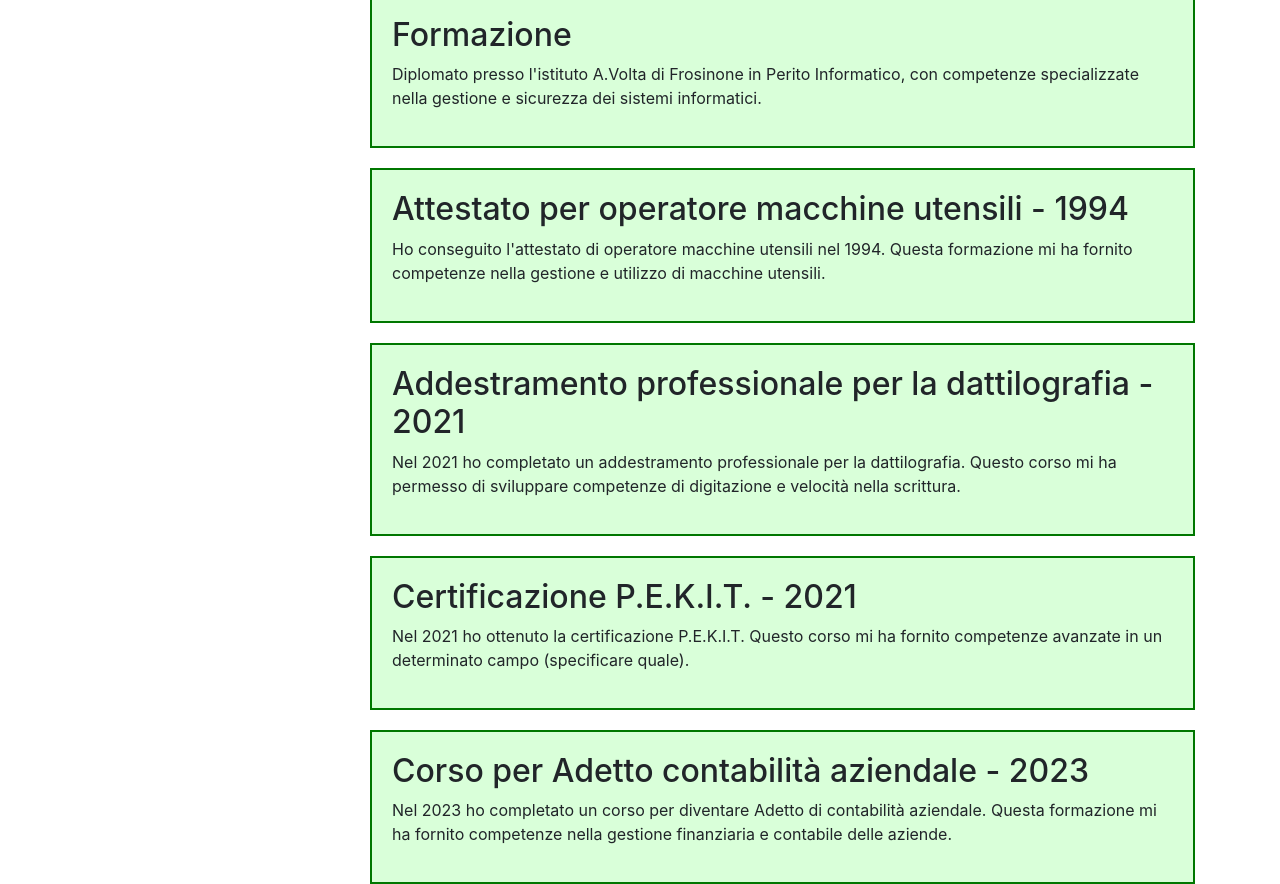
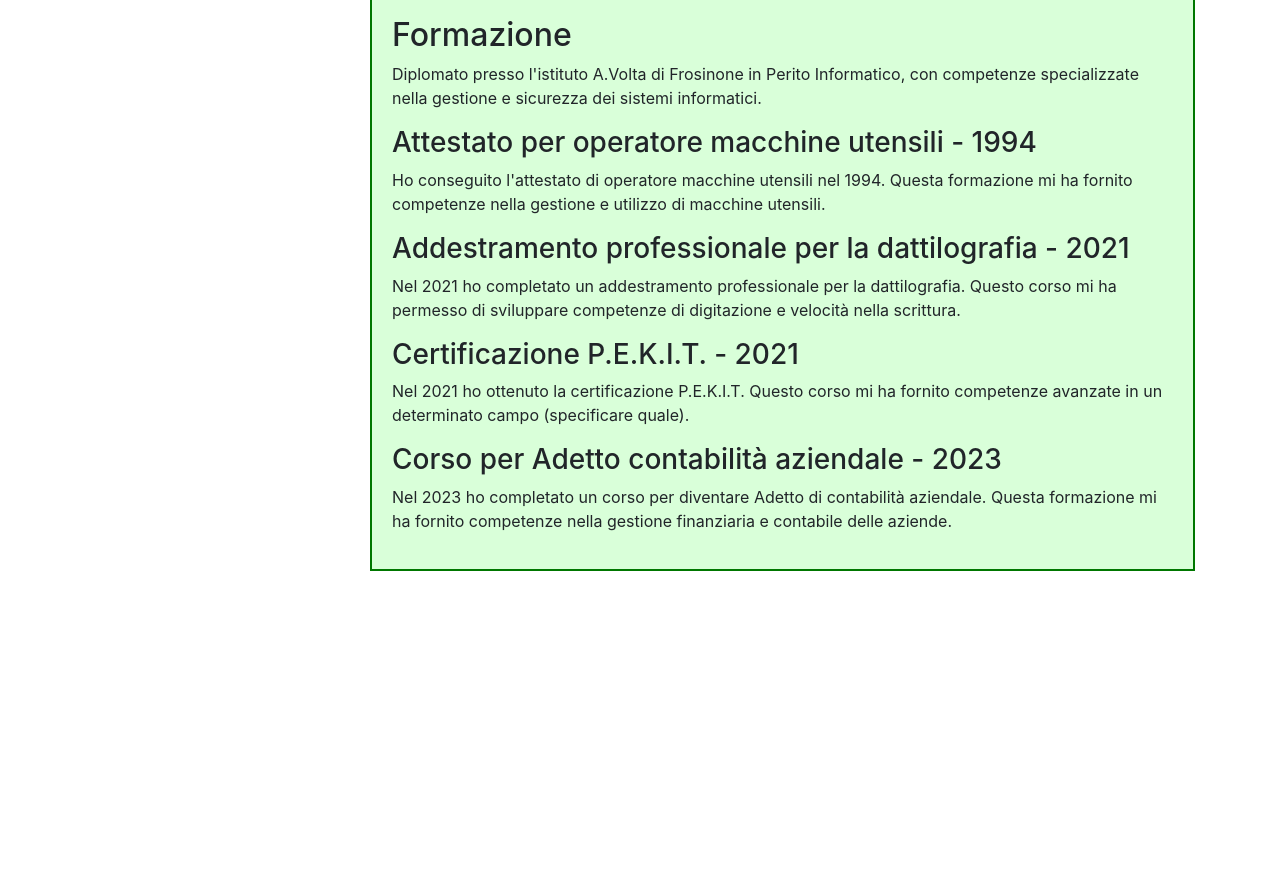
Before and after one commit to Snowmonte/Cyber, a plain HTML site: page index.html in a window 1280 px wide. Shown: the part 368-1252 px from the top of the page. After the commit the page ends 939 px from the top, so only its background shows below. Drawn offline with nearby package versions, Linux system fonts and the light colour scheme.

Commit message:
Update index.html

```diff
--- a/index.html
+++ b/index.html
@@ -88,26 +88,19 @@
                 <div class="green-box">
                     <h2>Formazione</h2>
                     <p>Diplomato presso l'istituto A.Volta di Frosinone in Perito Informatico, con competenze specializzate nella gestione e sicurezza dei sistemi informatici.</p>
-                </div>
 
-                <!-- Aggiunta dei riquadri per la formazione -->
-                <div class="green-box">
-                    <h2>Attestato per operatore macchine utensili - 1994</h2>
+                    <!-- Informazioni sull'attestato per operatore macchine utensili -->
+                    <h3>Attestato per operatore macchine utensili - 1994</h3>
                     <p>Ho conseguito l'attestato di operatore macchine utensili nel 1994. Questa formazione mi ha fornito competenze nella gestione e utilizzo di macchine utensili.</p>
-                </div>
 
-                <div class="green-box">
-                    <h2>Addestramento professionale per la dattilografia - 2021</h2>
+                    <!-- Altre informazioni sulla formazione -->
+                    <h3>Addestramento professionale per la dattilografia - 2021</h3>
                     <p>Nel 2021 ho completato un addestramento professionale per la dattilografia. Questo corso mi ha permesso di sviluppare competenze di digitazione e velocità nella scrittura.</p>
-                </div>
 
-                <div class="green-box">
-                    <h2>Certificazione P.E.K.I.T. - 2021</h2>
+                    <h3>Certificazione P.E.K.I.T. - 2021</h3>
                     <p>Nel 2021 ho ottenuto la certificazione P.E.K.I.T. Questo corso mi ha fornito competenze avanzate in un determinato campo (specificare quale).</p>
-                </div>
 
-                <div class="green-box">
-                    <h2>Corso per Adetto contabilità aziendale - 2023</h2>
+                    <h3>Corso per Adetto contabilità aziendale - 2023</h3>
                     <p>Nel 2023 ho completato un corso per diventare Adetto di contabilità aziendale. Questa formazione mi ha fornito competenze nella gestione finanziaria e contabile delle aziende.</p>
                 </div>
             </div>
```
